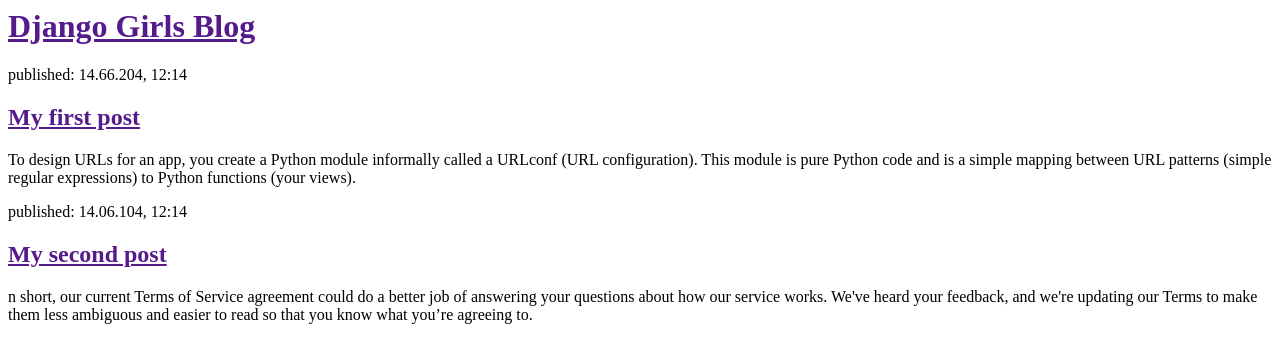
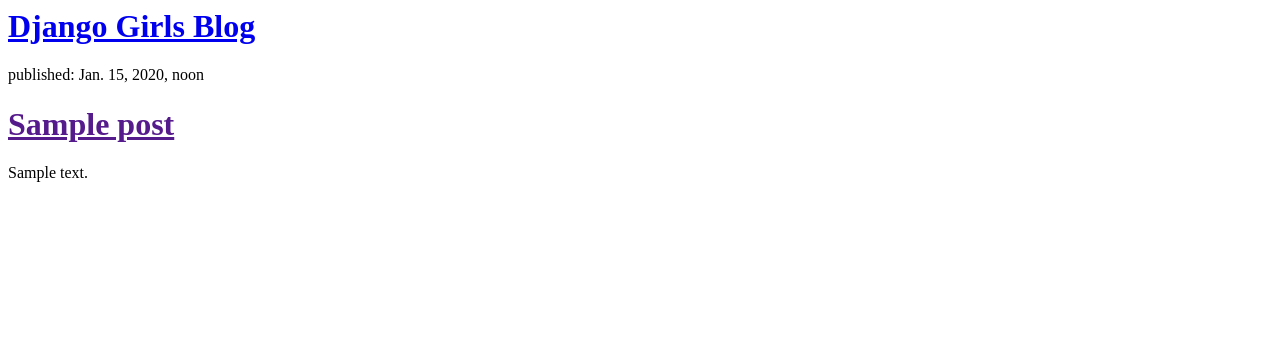
Before and after one commit to KabanguJDTshikuma/my-first-Django-Project, a Django app: template blog/templates/blog/post_list.html in a window 1280 px wide. Shown: the top 363 px of the page. Run offline with Django 3.2, Linux system fonts and the light colour scheme; the template is opened without the code that fills it: values that come from a table or form of the project are taken from there, others are empty; tables that the repository leaves empty hold one stand-in row (values such as "Sample post").

Commit message:
Modified templates to display posts from database.

```diff
--- a/blog/models.py
+++ b/blog/models.py
@@ -5,15 +5,10 @@ class Post(models.Model):
     author = models.ForeignKey('auth.User')
     title = models.CharField(max_length=200)
     text = models.TextField()
-    created_date = models.DateTimeField(
-        default=timezone.now)
-    pupblished_date = models.DateTimeField(
-        blank=True, null=True)
-
+    created_date = models.DateTimeField(default=timezone.now)
+    published_date = models.DateTimeField(blank=True, null=True)
     def publish(self):
-        self.pupblished_date = timezone.now()
+        self.published_date = timezone.now()
         self.save()
-
     def __str__(self):
         return self.title
-# Create your models here.
--- a/blog/templates/blog/post_list.html
+++ b/blog/templates/blog/post_list.html
@@ -2,25 +2,15 @@
   <head>
       <title>Django Girls blog</title>
   </head>
-  <body>
     <div>
-        <h1><a href="">Django Girls Blog</a></h1>
+        <h1><a href="/">Django Girls Blog</a></h1>
     </div>
-    <div>
-        <p>published: 14.66.204, 12:14</p>
-        <h2><a href="">My first post</a></h2>
-        <p>To design URLs for an app, you create a Python module informally called
-            a URLconf (URL configuration). This module is pure Python code and is
-            a simple mapping between URL patterns (simple regular expressions)
-            to Python functions (your views).</p>
-    </div>
-    <div>
-        <p>published: 14.06.104, 12:14</p>
-        <h2><a href="">My second post</a></h2>
-        <p>n short, our current Terms of Service agreement could do a better job of
-            answering your questions about how our service works. We've heard
-            your feedback, and we're updating our Terms to make them less ambiguous
-            and easier to read so that you know what you’re agreeing to.</p>
-    </div>
+    {% for post in posts %}
+        <div>
+            <p>published: {{ post.published_date }}</p>
+            <h1><a href="">{{ post.title }}</a></h1>
+            <p>{{ post.text|linebreaksbr }}</p>
+        </div>
+    {% endfor %}
   </body>
 </html>
--- a/blog/views.py
+++ b/blog/views.py
@@ -1,6 +1,10 @@
 from django.shortcuts import render
+from django.utils import timezone
+from .models import Post
+
 
 def post_list(request):
-    return render(request, 'blog/post_list.html', {})
+    posts = Post.objects.filter(published_date__lte=timezone.now()).order_by('published_date')
+    return render(request, 'blog/post_list.html', {'posts': posts})
 
 # Create your views here.
```
Also changed, not shown: blog/migrations/0002_auto_20170226_1846.py (added).
